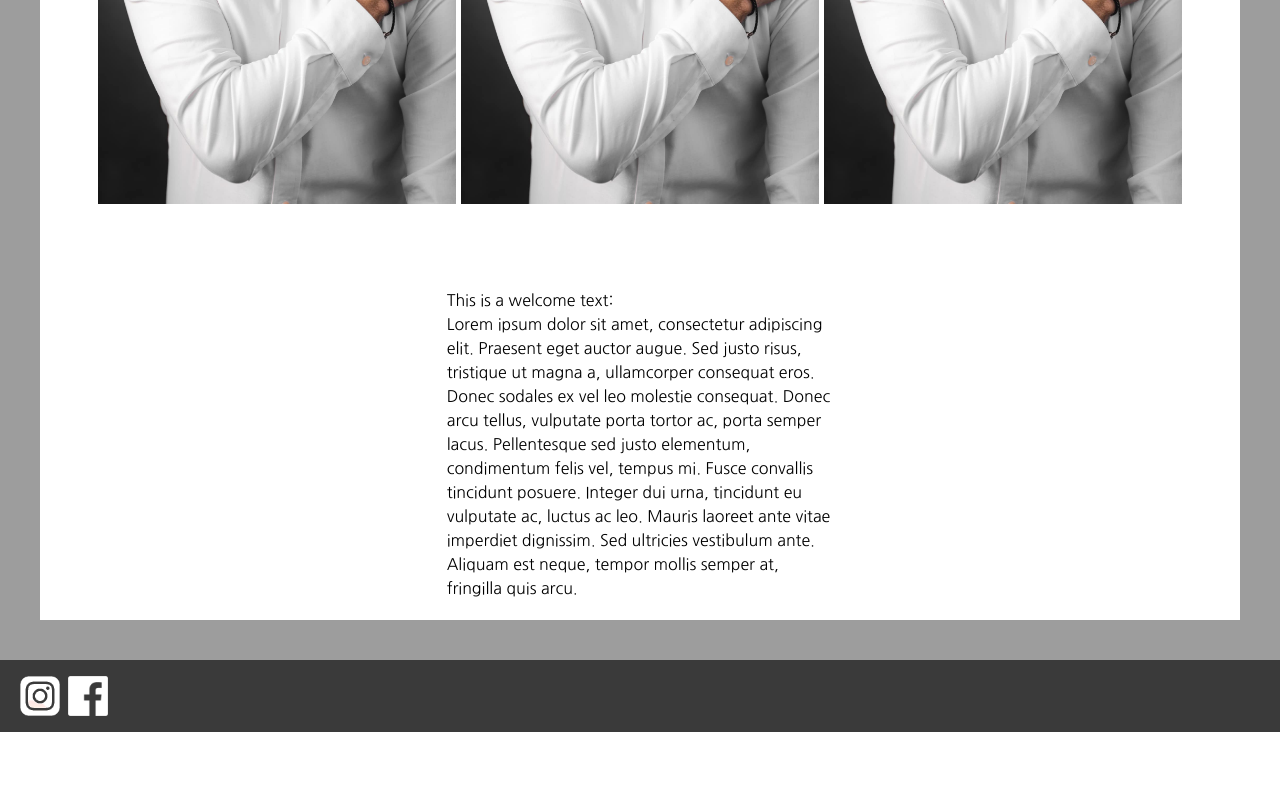
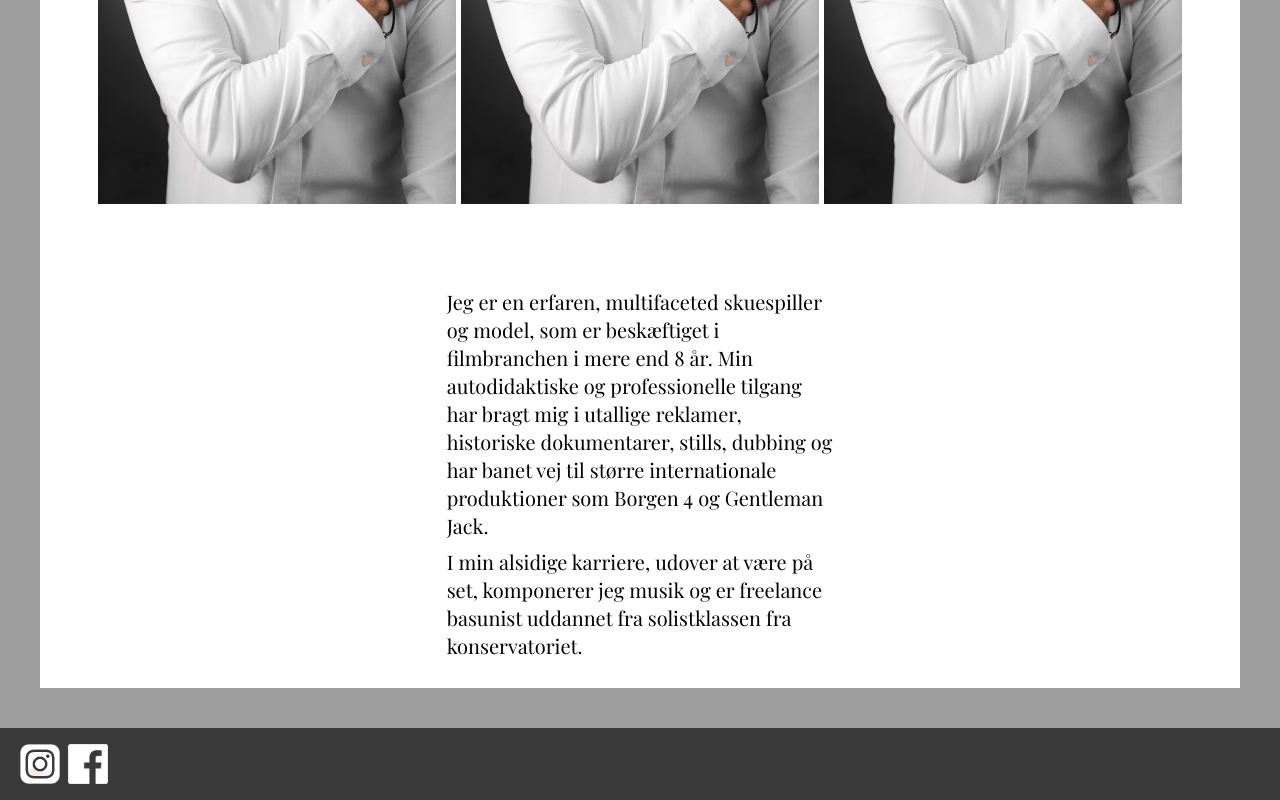
Before and after one commit to Claudiu-Ionel/rene-website, a Next.js app: page / in a window 1280 px wide. Shown: the part 1893-2693 px from the top of the page. Before the commit the page ends 2625 px from the top, so only its background shows below. Built offline with nearby package versions, Linux system fonts and the light colour scheme.

Commit message:
Changed secondary font, added pic at Contact me, added Welcome txt at Home, added lang switch to Contact Me and Home

```diff
--- a/app/Components/Experience.js
+++ b/app/Components/Experience.js
@@ -16,7 +16,7 @@ export default function Experience() {
 
       {/* Autobiography text section: */}
 
-      <section className="w-[60%] lg:w-[90%] mb-10 font-secondary">
+      <section className="w-[60%] lg:w-[90%] mb-10 font-secondary text-xl">
         <div
           className={"[&>p]:mb-2" + (!englishVersion ? " block" : " hidden")}
         >
@@ -67,7 +67,7 @@ export default function Experience() {
         {experienceTimeline.map(({ year, projects }, idx) => (
           <div key={idx} className="w-full flex mb-10 lg:flex-col">
             <h3 className="text-2xl w-[20%] font-secondary">{year}</h3>
-            <div className="w-[80%] font-secondary">
+            <div className="w-[80%] font-secondary text-xl">
               {projects.map((project, idx) => (
                 <p key={`project${idx}`}>{project}</p>
               ))}
--- a/app/Contact/page.js
+++ b/app/Contact/page.js
@@ -1,5 +1,6 @@
 "use client";
 
+import Image from "next/image";
 import { useContext } from "react";
 import { AppContext } from "../layout";
 
@@ -11,21 +12,26 @@ export default function Contact() {
       <h2 className="w-1/3 font-primary text-3xl my-10 sm:w-full text-center">
         {englishVersion ? "Contact me:" : "Kontakt mig:"}
       </h2>
-      <div className="w-full flex justify-evenly ipadAir:flex-col">
-        <div className="w-1/3 ipadAir:w-full ipadAir:px-5 mb-5 text-center">
-          <p>
-            Lorem ipsum dolor sit amet, consectetur adipiscing elit. Praesent
-            eget auctor augue. Sed justo risus, tristique ut magna a,
-            ullamcorper consequat eros. Donec sodales ex vel leo molestie
-            consequat. Donec arcu tellus, vulputate porta tortor ac, porta
-            semper lacus. Pellentesque sed justo elementum, condimentum felis
-            vel, tempus mi. Fusce convallis tincidunt posuere. Integer dui urna,
-            tincidunt eu vulputate ac, luctus ac leo. Mauris laoreet ante vitae
-            imperdiet dignissim. Sed ultricies vestibulum ante. Aliquam est
-            neque, tempor mollis semper at, fringilla quis arcu.
+      <div className="w-full flex justify-evenly ipadAir:flex-col font-secondary text-xl">
+        <div className="w-[45%] ipadAir:w-full text-center [&>p]px-3 flex flex-col items-center">
+          <p className={!englishVersion ? " block" : " hidden"}>
+            For henvendelser, smid mig en besked i kontaktformularen og jeg vil
+            vende tilbage hurtigst muligt.
           </p>
+          <p className={englishVersion ? " block" : " hidden"}>
+            For enquiries, drop me a message in the contact form and I will get
+            back to you as soon as possible.
+          </p>
+          <Image
+            src="/Contactme.jpg"
+            alt="Julius Rene Leo"
+            width="450"
+            height="300"
+            className="object-contain my-3"
+          />
         </div>
-        <form className="w-1/3 ipadAir:w-full ipadAir:px-5 flex flex-col items-center [&>label]:w-full [&>label]:font-secondary [&>input]:w-full [&>input]:bg-backgroundColor/25 [&>input]:rounded-md [&>input]:p-2 [&>input]:mb-4 [&>input]:font-secondary">
+
+        <form className="w-[45%] ipadAir:w-full ipadAir:px-5 flex flex-col items-center [&>label]:w-full [&>label]:font-secondary [&>input]:w-full [&>input]:bg-backgroundColor/25 [&>input]:rounded-md [&>input]:p-2 [&>input]:mb-4 [&>input]:font-secondary">
           <label for="userName">{englishVersion ? "Name:" : "Navn:"}</label>
           <input type="text" name="userName" required></input>
 
--- a/app/globals.css
+++ b/app/globals.css
@@ -1,4 +1,5 @@
 @import url("https://fonts.googleapis.com/css2?family=Libre+Bodoni:ital,wght@0,400;1,400;1,500;1,600;1,700&family=Nanum+Gothic:wght@400;700&display=swap");
+@import url("https://fonts.googleapis.com/css2?family=Black+Ops+One&family=Playfair+Display&display=swap");
 @tailwind base;
 @tailwind components;
 @tailwind utilities;
--- a/app/page.js
+++ b/app/page.js
@@ -1,12 +1,19 @@
 "use client";
-import { useState } from "react";
+import { useState, useContext } from "react";
 import Gallery from "./Components/Gallery";
 import ImageModal from "./Components/ImageModal";
 import { galleryImages } from "./data/data";
+
+// Context:
+import { AppContext } from "./layout";
 export default function Home() {
+  // Images:
   const [imageModalOpen, setImageModalOpen] = useState(false);
   const [imageIdx, setImgIdx] = useState(0);
   const [modalImageGallery, setModalImageGallery] = useState([]);
+
+  // Context:
+  const { englishVersion } = useContext(AppContext);
   return (
     <>
       {imageModalOpen && (
@@ -24,20 +31,44 @@ export default function Home() {
         limit={6}
         setModalImageGallery={setModalImageGallery}
       />
-      <div className="w-full bg-white p-5 flex justify-center font-secondary">
-        <div className="w-1/3 ipadAir:w-full ipadAir:p-1 font-secondary">
-          <h2>This is a welcome text:</h2>
-          <p>
-            Lorem ipsum dolor sit amet, consectetur adipiscing elit. Praesent
-            eget auctor augue. Sed justo risus, tristique ut magna a,
-            ullamcorper consequat eros. Donec sodales ex vel leo molestie
-            consequat. Donec arcu tellus, vulputate porta tortor ac, porta
-            semper lacus. Pellentesque sed justo elementum, condimentum felis
-            vel, tempus mi. Fusce convallis tincidunt posuere. Integer dui urna,
-            tincidunt eu vulputate ac, luctus ac leo. Mauris laoreet ante vitae
-            imperdiet dignissim. Sed ultricies vestibulum ante. Aliquam est
-            neque, tempor mollis semper at, fringilla quis arcu.
-          </p>
+      <div className="w-full bg-white p-5 flex justify-center font-secondary text-xl">
+        <div className="w-1/3 ipadAir:w-full ipadAir:p-1 font-secondary [&>div]:w-full">
+          <div
+            className={
+              "[&>p]:mb-2 font-secondary" +
+              (!englishVersion ? " block" : " hidden")
+            }
+          >
+            <p>
+              Jeg er en erfaren, multifaceted skuespiller og model, som er
+              beskæftiget i filmbranchen i mere end 8 år. Min autodidaktiske og
+              professionelle tilgang har bragt mig i utallige reklamer,
+              historiske dokumentarer, stills, dubbing og har banet vej til
+              større internationale produktioner som Borgen 4 og Gentleman Jack.
+            </p>
+            <p>
+              I min alsidige karriere, udover at være på set, komponerer jeg
+              musik og er freelance basunist uddannet fra solistklassen fra
+              konservatoriet.
+            </p>
+          </div>
+          <div
+            className={"[&>p]:mb-2" + (englishVersion ? " block" : " hidden")}
+          >
+            <p>
+              I am an experienced, multifaceted actor and model who has been in
+              the film industry for more than 8 years. My self-taught and
+              professional approach has brought me into countless commercials,
+              historical documentaries, stills, dubbing and has paved the way
+              for major international productions such as Borgen 4 and Gentleman
+              Jack.
+            </p>
+            <p>
+              In my versatile career, in addition to being on stage, I compose
+              music and am a freelance trombonist trained in the soloist class
+              from the conservatory.
+            </p>
+          </div>
         </div>
       </div>
     </>
--- a/tailwind.config.js
+++ b/tailwind.config.js
@@ -25,7 +25,7 @@ module.exports = {
     extend: {
       fontFamily: {
         primary: ["Libre Bodoni", "serif"],
-        secondary: ["Nanum Gothic", "sans-serif"],
+        secondary: ["Playfair Display", "serif"],
       },
       width: {
         nav: "calc(100% - 80px)",
```
Also changed, not shown: 1 other file (tests, documents, lock files or other folders).
